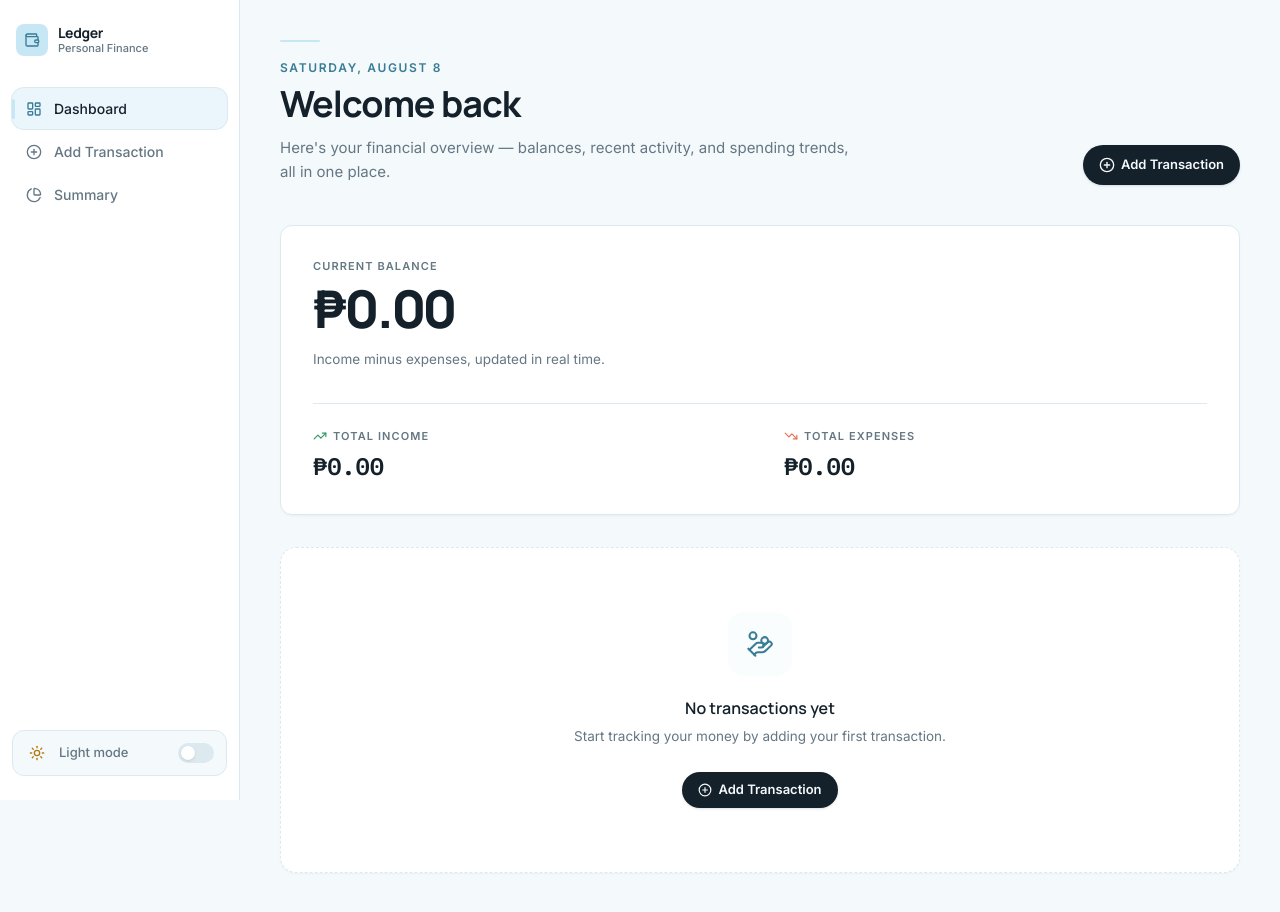
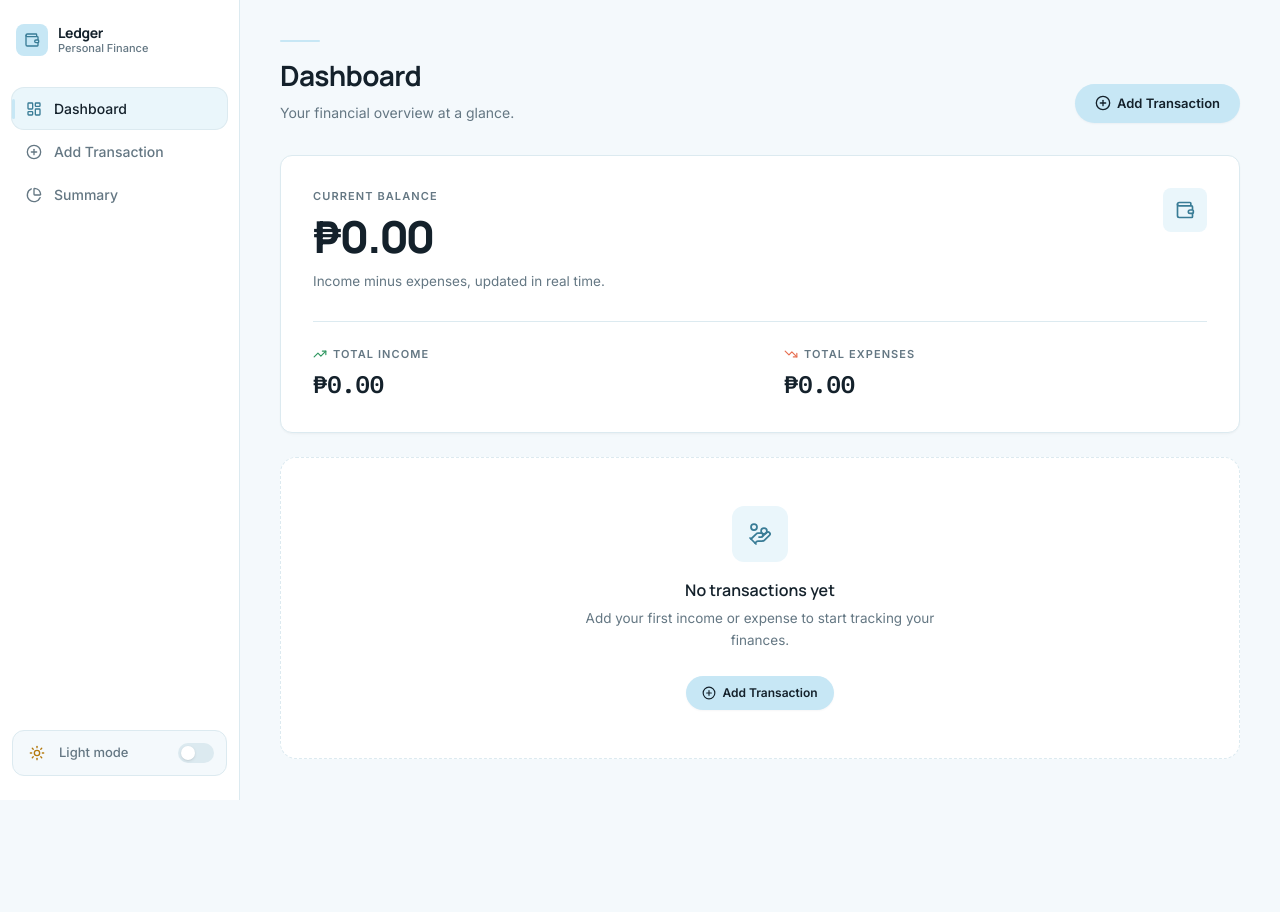
Before and after one commit to YuanG14/midterm-project-webdvt, a React (Vite) app: page / in a window 1280 px wide. After the commit the page ends 800 px from the top, so only its background shows below. Built offline with nearby package versions, Linux system fonts and the light colour scheme.

Commit message:
feat: enhance Dashboard UI with transaction count display and improved component styling

```diff
--- a/src/components/BalanceOverview.jsx
+++ b/src/components/BalanceOverview.jsx
@@ -1,5 +1,5 @@
 import { memo } from "react";
-import { TrendingDown, TrendingUp } from "lucide-react";
+import { TrendingDown, TrendingUp, Wallet } from "lucide-react";
 import { formatCurrency } from "../utils/formatCurrency";
 
 /**
@@ -12,16 +12,23 @@ import { formatCurrency } from "../utils/formatCurrency";
  */
 function BalanceOverview({ balance, incomeTotal, expenseTotal }) {
   return (
-    <div className="card card-padded mb-8">
+    <div className="card card-padded mb-6">
+      <div className="flex items-start justify-between gap-4">
+        <div>
           <p className="text-eyebrow">Current Balance</p>
-      <p className="text-value-hero mt-2 text-[clamp(28px,13vw_-_14px,42px)] leading-none sm:text-[52px]">
+          <p className="text-value-hero mt-2 text-[clamp(28px,13vw_-_14px,42px)] leading-none sm:text-[44px]">
             {formatCurrency(balance)}
           </p>
           <p className="mt-3 text-[13.5px] leading-relaxed text-[var(--color-ink-soft)]">
             Income minus expenses, updated in real time.
           </p>
+        </div>
+        <div className="flex h-11 w-11 shrink-0 items-center justify-center rounded-[var(--radius-control)] ice-surface">
+          <Wallet className="h-5 w-5 ice-icon" strokeWidth={2} />
+        </div>
+      </div>
 
-      <div className="mt-8 grid grid-cols-1 gap-4 border-t border-[var(--color-border-soft)] pt-6 sm:grid-cols-2 sm:gap-12">
+      <div className="mt-7 grid grid-cols-1 gap-4 border-t border-[var(--color-border-soft)] pt-6 sm:grid-cols-2 sm:gap-12">
         <div>
           <div className="flex items-center gap-1.5 text-eyebrow text-[var(--color-ink-soft)]">
             <TrendingUp className="h-3.5 w-3.5 text-[var(--color-success-dark)]" strokeWidth={2} />
--- a/src/components/DashboardEmptyState.jsx
+++ b/src/components/DashboardEmptyState.jsx
@@ -8,20 +8,17 @@ import { HandCoins, PlusCircle } from "lucide-react";
  */
 function DashboardEmptyState() {
   return (
-    <div className="rounded-2xl border border-dashed border-[var(--color-border-soft)] bg-[var(--color-surface)] px-6 py-16 text-center shadow-[var(--shadow-xs)]">
-      <div className="mx-auto mb-5 flex h-16 w-16 items-center justify-center rounded-2xl bg-[var(--color-primary)]/10">
-        <HandCoins className="h-7 w-7 text-[var(--color-primary-dark)]" strokeWidth={1.75} />
+    <div className="rounded-[var(--radius-card-lg)] border border-dashed border-[var(--color-border-soft)] bg-[var(--color-surface)] px-6 py-12 text-center">
+      <div className="mx-auto mb-4 flex h-14 w-14 items-center justify-center rounded-[var(--radius-card)] ice-surface">
+        <HandCoins className="h-6 w-6 ice-icon" strokeWidth={1.75} />
       </div>
 
       <p className="font-display text-base font-semibold text-[var(--color-ink)]">No transactions yet</p>
       <p className="mx-auto mt-1.5 max-w-sm text-[13.5px] leading-relaxed text-[var(--color-ink-soft)]">
-        Start tracking your money by adding your first transaction.
+        Add your first income or expense to start tracking your finances.
       </p>
 
-      <Link
-        to="/add"
-        className="mt-6 inline-flex items-center gap-1.5 rounded-full bg-[var(--color-ink)] px-4 py-2 text-[13px] font-semibold text-[var(--color-canvas)] shadow-sm transition-transform duration-200 hover:-translate-y-0.5 active:scale-[0.97] active:translate-y-0"
-      >
+      <Link to="/add" className="btn btn-primary btn-sm mt-6">
         <PlusCircle className="h-3.5 w-3.5" strokeWidth={2} />
         Add Transaction
       </Link>
--- a/src/components/DashboardHeader.jsx
+++ b/src/components/DashboardHeader.jsx
@@ -5,32 +5,20 @@ import { PlusCircle } from "lucide-react";
  * Dashboard-only header.
  */
 function DashboardHeader() {
-  const today = new Date().toLocaleDateString("en-US", {
-    weekday: "long",
-    month: "long",
-    day: "numeric",
-  });
-
   return (
-    <div className="mb-10">
-      <div className="flex flex-col gap-5 sm:flex-row sm:items-end sm:justify-between">
+    <div className="mb-8">
+      <div className="flex flex-col gap-4 sm:flex-row sm:items-end sm:justify-between">
         <div>
           <span className="accent-rule mb-3" />
-          <p className="mb-2 inline-flex items-center gap-2 text-xs font-semibold uppercase tracking-[0.14em] text-[var(--color-primary-dark)]">
-            {today}
-          </p>
-          <h1 className="font-display text-3xl font-bold tracking-tight text-[var(--color-ink)] sm:text-4xl">
-            Welcome back
+          <h1 className="font-display text-[26px] font-bold tracking-tight text-[var(--color-ink)] sm:text-[28px]">
+            Dashboard
           </h1>
-          <p className="mt-3 max-w-xl text-[15px] leading-relaxed text-[var(--color-ink-soft)]">
-            Here's your financial overview — balances, recent activity, and spending trends, all in one place.
+          <p className="mt-1.5 text-[14px] text-[var(--color-ink-soft)]">
+            Your financial overview at a glance.
           </p>
         </div>
         <div className="shrink-0">
-          <Link
-            to="/add"
-            className="inline-flex items-center gap-1.5 rounded-full bg-[var(--color-ink)] px-4 py-2.5 text-[13px] font-semibold text-[var(--color-canvas)] shadow-sm transition-transform duration-200 hover:-translate-y-0.5"
-          >
+          <Link to="/add" className="btn btn-primary">
             <PlusCircle className="h-4 w-4" strokeWidth={2} />
             Add Transaction
           </Link>
--- a/src/components/FilterBar.jsx
+++ b/src/components/FilterBar.jsx
@@ -7,17 +7,23 @@ const TYPE_OPTIONS = [
 ];
 
 function Select({ value, onChange, options, label, icon: Icon }) {
+  const isActive = value !== "all";
+
   return (
     <label className="relative flex flex-1 items-center sm:flex-none">
       <span className="sr-only">{label}</span>
       <Icon
-        className="pointer-events-none absolute left-3.5 h-3.5 w-3.5 text-[var(--color-ink-soft)]"
+        className={`pointer-events-none absolute left-3.5 h-3.5 w-3.5 ${
+          isActive ? "text-[var(--color-primary-dark)]" : "text-[var(--color-ink-soft)]"
+        }`}
         strokeWidth={2}
       />
       <select
         value={value}
         onChange={(event) => onChange(event.target.value)}
-        className="field-select w-full min-w-0 cursor-pointer appearance-none pl-9 pr-9 text-[13px] font-medium sm:w-auto"
+        className={`field-select w-full min-w-0 cursor-pointer appearance-none pl-9 pr-9 text-[13px] font-medium sm:w-auto ${
+          isActive ? "border-[var(--color-primary-dark)] bg-[var(--color-ice-surface)] text-[var(--color-ink)]" : ""
+        }`}
       >
         {options.map((option) => (
           <option key={option.value} value={option.value}>
@@ -26,7 +32,9 @@ function Select({ value, onChange, options, label, icon: Icon }) {
         ))}
       </select>
       <svg
-        className="pointer-events-none absolute right-3 h-3.5 w-3.5 text-[var(--color-ink-soft)]"
+        className={`pointer-events-none absolute right-3 h-3.5 w-3.5 ${
+          isActive ? "text-[var(--color-primary-dark)]" : "text-[var(--color-ink-soft)]"
+        }`}
         viewBox="0 0 24 24"
         fill="none"
         stroke="currentColor"
--- a/src/index.css
+++ b/src/index.css
@@ -723,7 +723,7 @@ textarea:focus-visible {
   }
 
   .data-row:hover {
-    background-color: color-mix(in srgb, var(--color-ice-accent) 20%, var(--color-surface));
+    background-color: var(--color-ice-surface);
   }
 
   /* --- Ice-blue accent utilities ---------------------------------------
--- a/src/pages/Dashboard.jsx
+++ b/src/pages/Dashboard.jsx
@@ -53,6 +53,15 @@ function Dashboard() {
       <BalanceOverview balance={balance} incomeTotal={incomeTotal} expenseTotal={expenseTotal} />
 
       {hasTransactions && (
+        <div className="mb-4 flex items-center justify-between">
+          <h2 className="font-display text-[15px] font-semibold text-[var(--color-ink)]">All Transactions</h2>
+          <span className="text-[12.5px] text-[var(--color-ink-soft)]">
+            {filteredTransactions.length} {filteredTransactions.length === 1 ? "entry" : "entries"}
+          </span>
+        </div>
+      )}
+
+      {hasTransactions && (
         <FilterBar
           categories={categories}
           selectedCategory={categoryFilter}
@@ -65,7 +74,7 @@ function Dashboard() {
       {!hasTransactions && <DashboardEmptyState />}
 
       {hasTransactions && !hasFilteredResults && (
-        <div className="rounded-2xl border border-dashed border-[var(--color-border-soft)] bg-[var(--color-surface)] px-6 py-12 text-center">
+        <div className="rounded-[var(--radius-card-lg)] border border-dashed border-[var(--color-border-soft)] bg-[var(--color-surface)] px-6 py-10 text-center">
           <div className="mx-auto mb-3 flex h-11 w-11 items-center justify-center rounded-full bg-[var(--color-ink)]/5">
             <SearchX className="h-5 w-5 text-[var(--color-ink-soft)]" strokeWidth={1.75} />
           </div>
```
Lines whose indentation alone changed are shown as unchanged.
